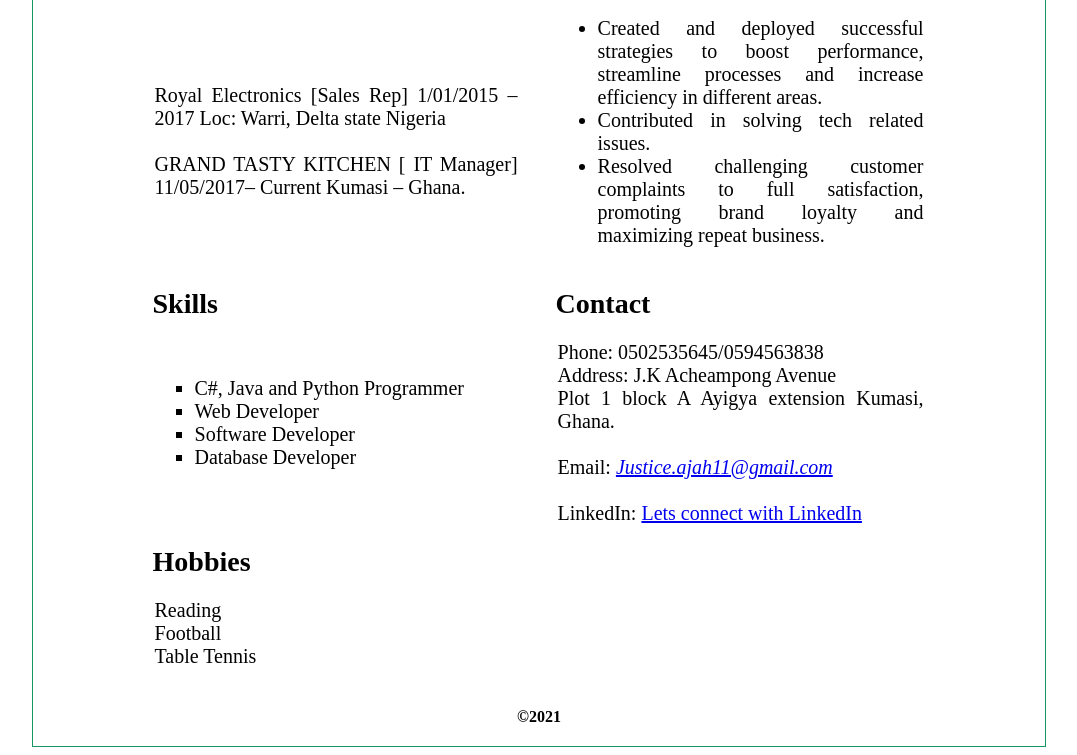
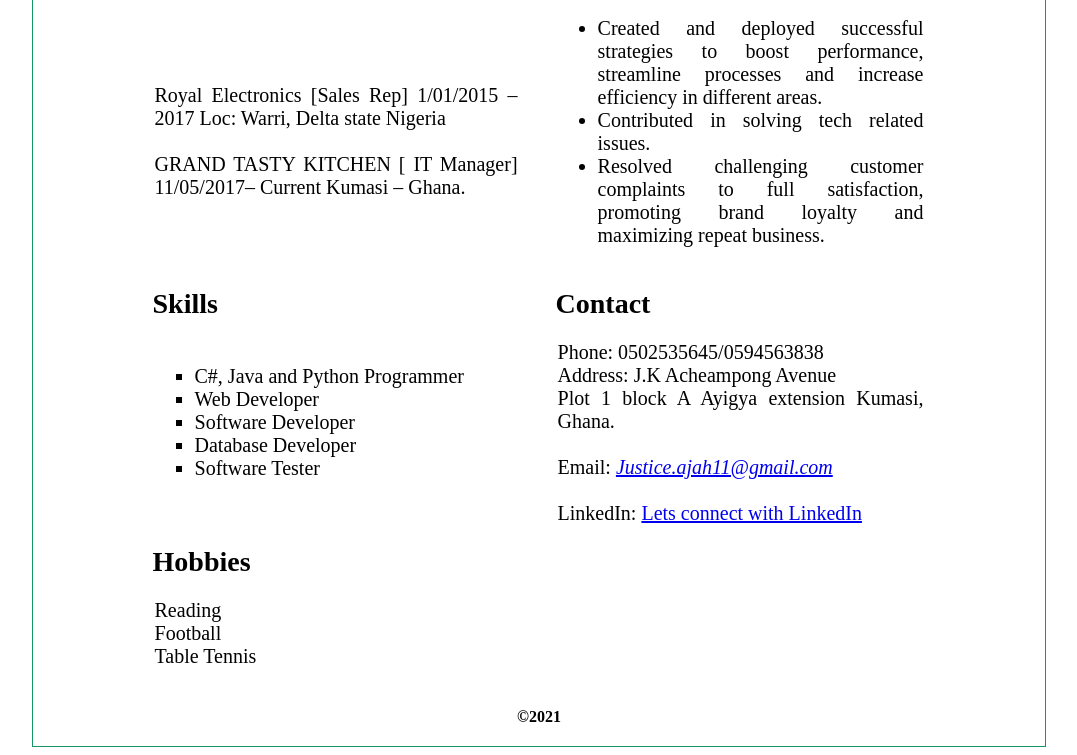
Before and after one commit to J-Ajah/Ice_Cv-web, a plain HTML site: page index.html in a window 1280 px wide. Shown: the part 719-1474 px from the top of the page, without its empty margins (101-1178 px from the left). Drawn offline with Linux system fonts and the light colour scheme.

Commit message:
Added software skills to the list of skills

```diff
--- a/index.html
+++ b/index.html
@@ -78,6 +78,7 @@
                      <li> Web Developer </li>
                      <li> Software Developer</li>
                      <li> Database Developer</li>
+                     <li> Software Tester</li>
                  </ul>
                 </td>
                 <td class="W-w">
```
